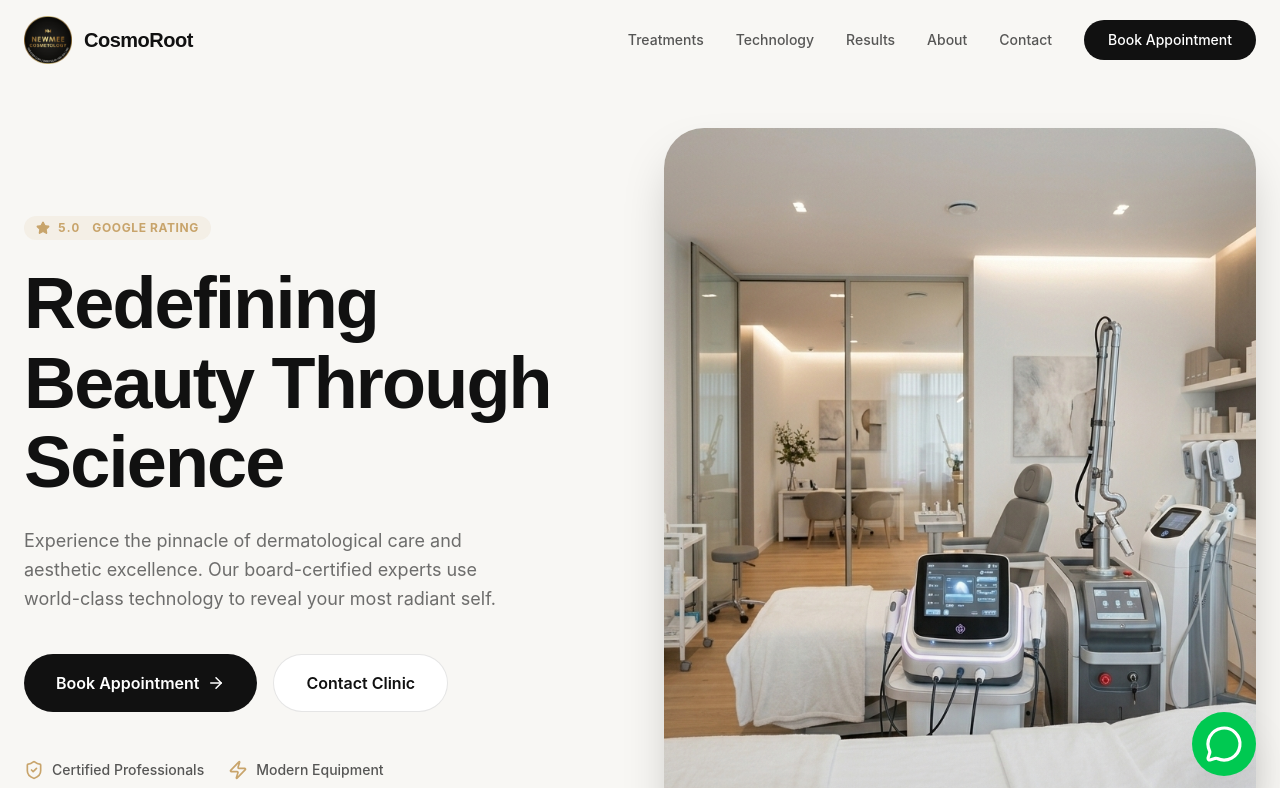
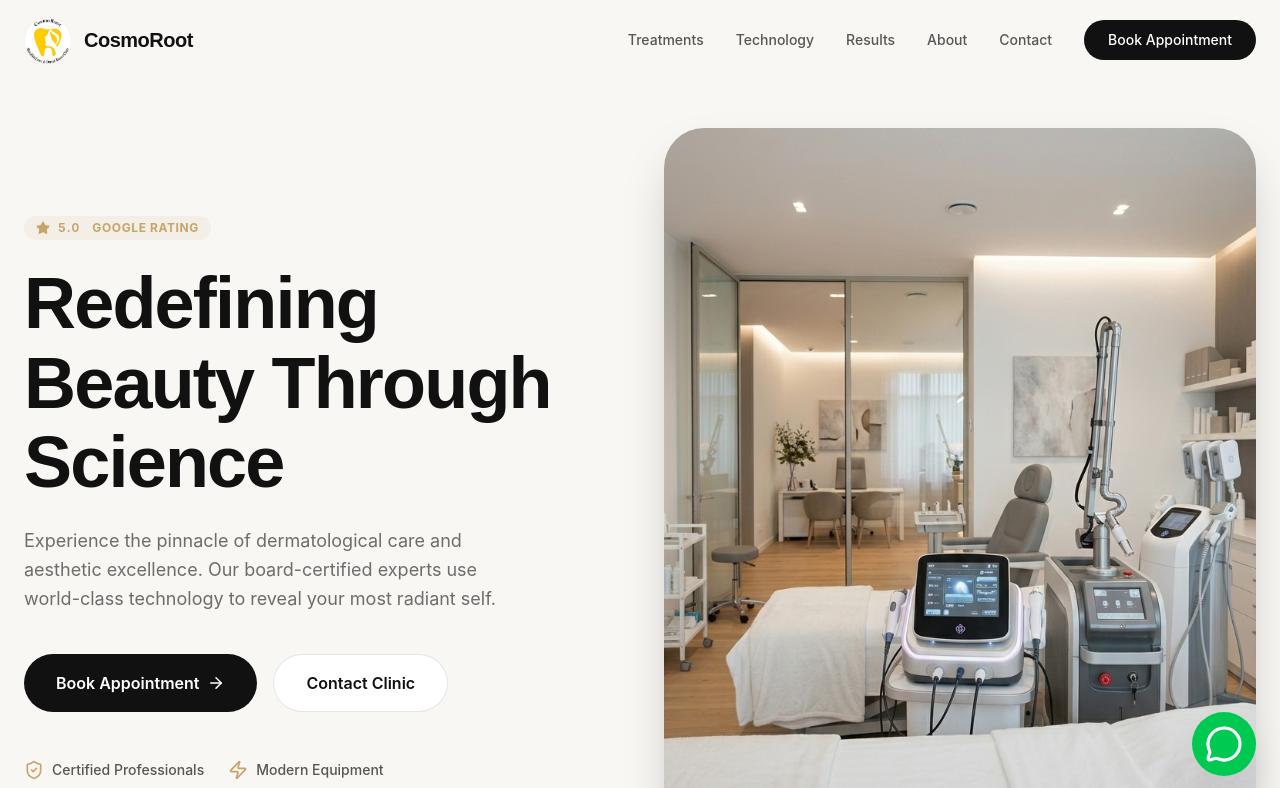
Before and after one commit to Raahiltfb/cosmoroot-demo, a React (Vite) app: page / in a window 1280 px wide. Shown: the top 788 px of the page. Built offline with nearby package versions, Linux system fonts and the light colour scheme.

Commit message:
Update Navbar.tsx

```diff
--- a/src/components/Navbar.tsx
+++ b/src/components/Navbar.tsx
@@ -36,7 +36,7 @@ export const Navbar = () => {
         <a href="/" className="flex items-center gap-3 group">
           <div className="h-10 md:h-12 w-auto overflow-hidden transition-transform duration-300 group-hover:scale-105">
             <img
-              src="/newmeelogo1.png"
+              src="/cosmorootlogo.png"
               alt={CLINIC_DATA.name}
               className="h-full w-full object-contain"
             />
```
